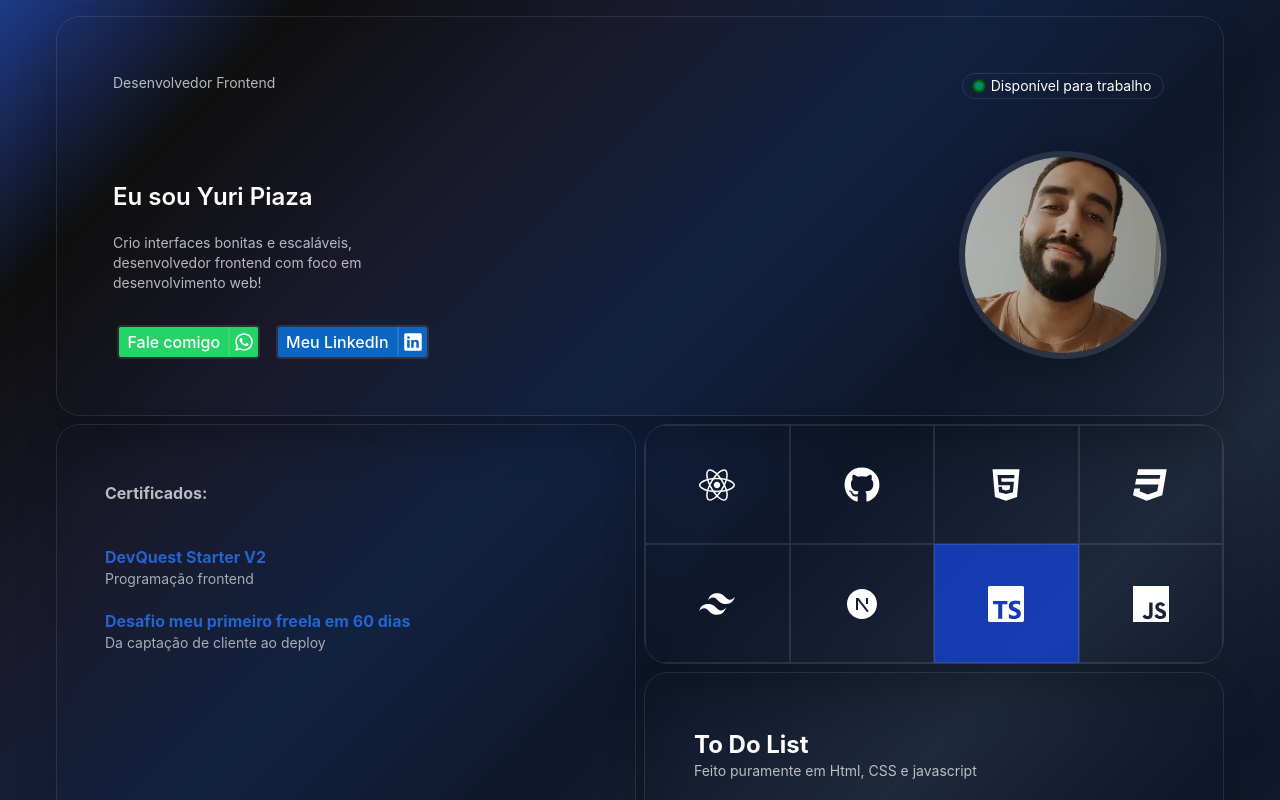
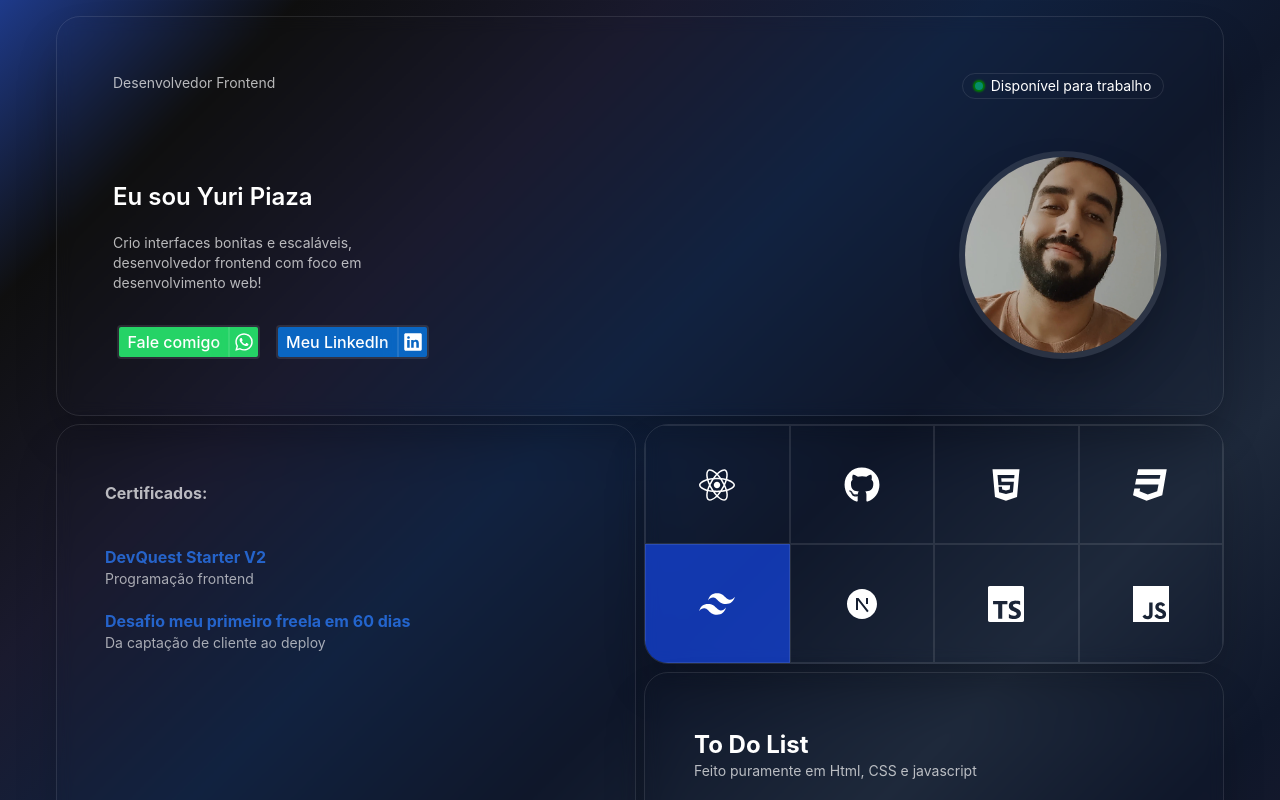
Before and after one commit to ypiaza/portifolioyuripiaza, a React (Vite) app: page / in a window 1280 px wide. Shown: the top 800 px of the page. Built offline with nearby package versions, Linux system fonts and the light colour scheme.

Commit message:
Update Skills.tsx

```diff
--- a/src/components/Skills.tsx
+++ b/src/components/Skills.tsx
@@ -9,7 +9,7 @@ const Skills = () => {
     const interval = setInterval(() => {
       setActiveIndex(index)
       index = (index + 3) % skills.length // reinicia quando chega no final
-    }, 500)
+    }, 1000)
 
     return () => clearInterval(interval)
   }, [])
```
